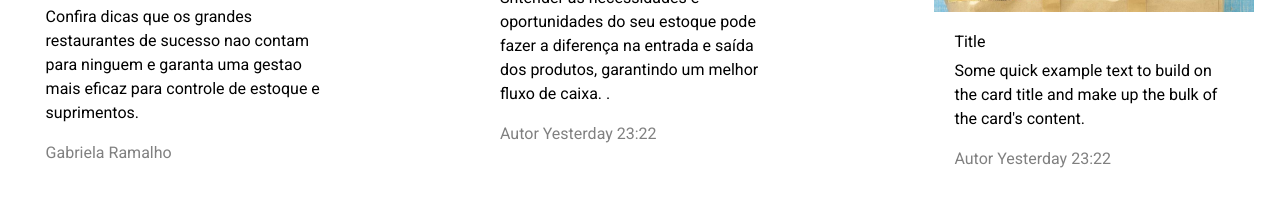
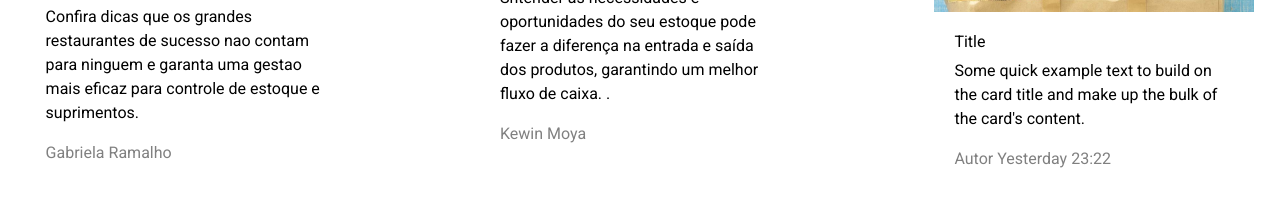
Before and after one commit to Biancamazzi/blog-menu, a plain HTML site: page public/index.html in a window 1280 px wide. Shown: the part 1590-1802 px from the top of the page. Drawn offline with nearby package versions, Linux system fonts and the light colour scheme; some packages are replaced by stand-ins of ours.

Commit message:
Update index.html

```diff
--- a/public/index.html
+++ b/public/index.html
@@ -57,7 +57,7 @@
             <p class="card-text">Sntender as necessidades e oportunidades do seu estoque pode fazer a diferença na entrada e saída dos produtos, garantindo um melhor fluxo de caixa.
                 .</p>
 
-            <p class="card-textdata"> Autor Yesterday 23:22</p>
+            <p class="card-textdata"> Kewin Moya</p>
           </div>
         </div>
       </a>
```
